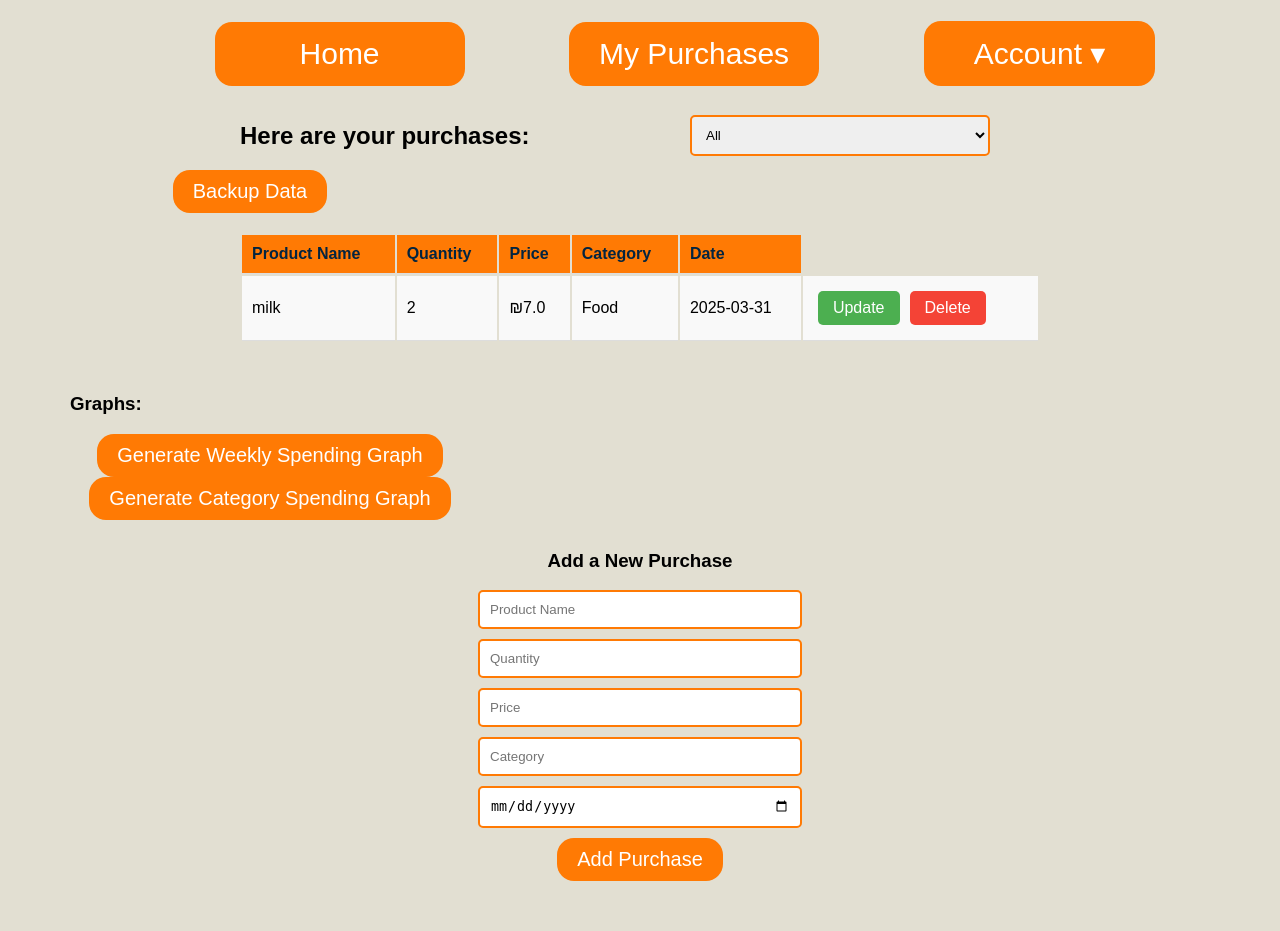
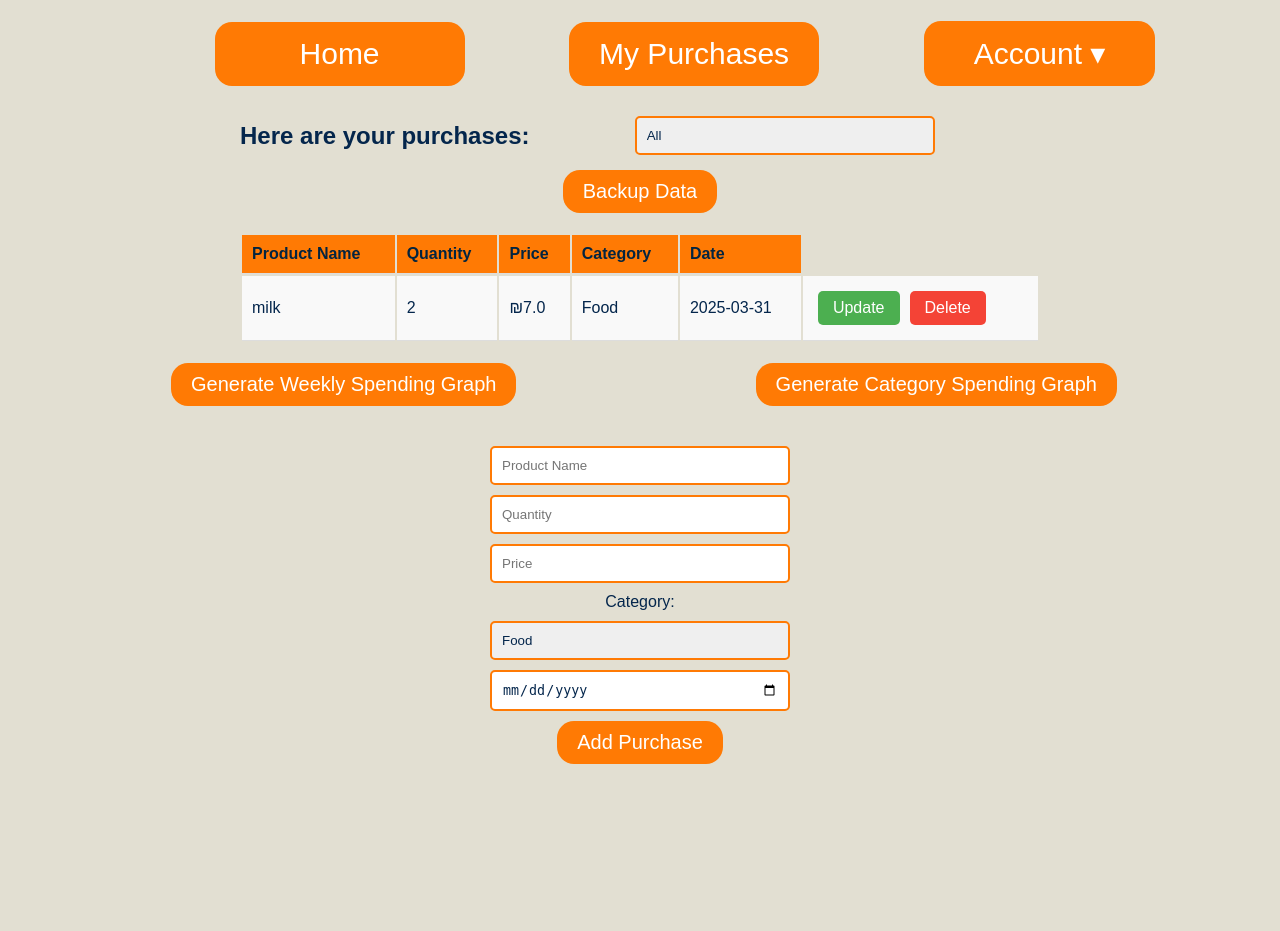
Before and after one commit to tamarmmi123/shoppingManagement, a Flask app: page /purchases in a window 1280 px wide. Shown: the part 489-1420 px from the top of the page. After the commit the page ends 1253 px from the top, so only its background shows below. Run offline with Flask 3, Linux system fonts and the light colour scheme; a user stored in the database is signed in; data comes from the database, SQL or seed files in the repository; both versions use the stored data as it was after the commit.

Commit message:
add category select options

```diff
--- a/main.py
+++ b/main.py
@@ -10,13 +10,15 @@ import matplotlib.pyplot as plt
 import io
 
 
-app = Flask(__name__)
+app = Flask(__name__, template_folder="templates")
 app.config["SQLALCHEMY_DATABASE_URI"] = "sqlite:///shoppingManagement.db"
 app.config["SQLALCHEMY_TRACK_MODIFICATIONS"] = False
 app.secret_key = "my_secret_key"
 
 
 DATABASE = "shoppingManagement.db"
+
+CATEGORIES = ["Food", "Transport", "Clothing", "Entertainment"]
 
 db.init_app(app)
 
@@ -134,74 +136,66 @@ def purchases():
 
     user_purchases = Purchase.query.filter_by(user_id=user.id).all()
 
-    for p in user_purchases:
-        print(f"Purchase: {p.prodName}, {p.qty}, {p.price}, {p.category}, {p.date}")
+    categories = ["Food", "Transport", "Clothing", "Entertainment", "Other"]  # Ensure this list is included
 
-    return render_template("purchases.html", user=user, purchases=user_purchases)
+    return render_template("purchases.html", user=user, purchases=user_purchases, categories=categories)
 
-@app.route("/add_purchase", methods=["GET", "POST"])
+
+from datetime import datetime
+
+@app.route('/add_purchase', methods=['POST'])
 def add_purchase():
-    error_message = None
-    seccess_message = None
     if "user_id" not in session:
-        error_message = "You must be logged in to add a purchase!"
-        return redirect(url_for("login"))
+        return "Unauthorized", 403
 
-    user_id = session["user_id"]
-    prod_name = request.form.get("prodName")
-    qty = request.form.get("qty")
-    price = request.form.get("price")
-    category = request.form.get("category")
-    date_purchased = request.form.get("date")
+    categories = ["Food", "Transport", "Clothing", "Entertainment"]
 
-    if not prod_name or not qty or not price or not category:
-        error_message = "All fields are required!", "danger"
-        return redirect(url_for("add_purchase"))
+    category = request.form['category']
 
-    date_obj = datetime.strptime(date_purchased, "%Y-%m-%d")
+    if category == "Other" and request.form.get('custom_category'):
+        category = request.form['custom_category'].strip()
+
+    date_str = request.form['date']
+    date_obj = datetime.strptime(date_str, '%Y-%m-%d').date()
 
     new_purchase = Purchase(
-        prodName=prod_name,
-        qty=int(qty),
-        price=float(price),
+        prodName=request.form['prodName'],
+        qty=int(request.form['qty']),
+        price=float(request.form['price']),
         category=category,
         date=date_obj,
-        user_id=user_id
+        user_id=session["user_id"]
     )
 
     db.session.add(new_purchase)
     db.session.commit()
 
+    return redirect(url_for('purchases'))
 
-    seccess_message ="Purchase added successfully!"
-    return redirect(url_for("purchases"))
 
-@app.route("/update_purchase/<int:id>", methods=["GET", "POST"])
+
+@app.route('/update_purchase/<int:id>', methods=['GET', 'POST'])
 def update_purchase(id):
-    error_message = None
-    success_message = None
-    if "user_id" not in session:
-        error_message = "You must be logged in to add a purchase!"
-        return redirect(url_for("login"))
+    categories = ["Food", "Transport", "Clothing", "Entertainment"]
+    purchase = Purchase.query.get_or_404(id)
 
-    purchase = Purchase.query.get(id)
+    if request.method == "POST":
+        category = request.form['category']
 
-    if not purchase:
-        error_message = "Purchase not found!"
-        return redirect(url_for("purchases"))
+        if category == "Other" and request.form.get('custom_category'):
+            category = request.form['custom_category'].strip()
 
-    if request.method == "GET":
-        return render_template("updatePurchase.html", purchase=purchase)
+        purchase.prodName = request.form['prodName']
+        purchase.qty = int(request.form['qty'])
+        purchase.price = float(request.form['price'])
+        purchase.category = category
+        purchase.date = datetime.strptime(request.form['date'], '%Y-%m-%d').date()
 
-    purchase.prodName = request.form["prodName"]
-    purchase.qty = int(request.form["qty"])
-    purchase.price = float(request.form["price"])
-    purchase.category = request.form["category"]
-    purchase.date = datetime.strptime(request.form["date"], "%Y-%m-%d")
+        db.session.commit()
+        return redirect(url_for('purchases'))
 
-    db.session.commit()
-    success_message = "Purchase updated successfully!"
-    return redirect(url_for("purchases"))
+    return render_template('updatePurchase.html', purchase=purchase, categories=categories)
+
 
 @app.route("/delete_purchase/<int:id>", methods=["GET", "DELETE"])
 def delete_purchase(id):
--- a/static/styles.css
+++ b/static/styles.css
@@ -1,4 +1,7 @@
 /*-------- base ----------*/
+*{
+    color: rgb(4, 38, 76);
+}
 .container{
     padding-left: 20px;
     padding-right: 20px;
@@ -73,7 +76,6 @@ div ul li a, .dropbtn {
 .dropdown-content a:hover {
     background-color: rgb(230, 100, 0);
 }
-
 
 
 .welcome-container {
@@ -168,7 +170,9 @@ form {
     max-width: 400px;
     width: 100%;
     align-items: center;
+    margin: 0 auto;
 }
+
 
 input, select {
     padding: 10px;
@@ -176,6 +180,8 @@ input, select {
     border-radius: 5px;
     width: 100%;
     max-width: 300px;
+    box-sizing: border-box;
+    appearance: none;
 }
 
 h3 {
@@ -220,6 +226,14 @@ form button {
     background-color: #d32f2f;
 }
 
+.graphContainer {
+    display: flex;
+    justify-content: center; /* Centers horizontally */
+    align-items: center; /* Centers vertically */
+    gap: 5px; /* Reduce spacing between buttons */
+    margin-bottom: 5vh;
+}
+
 
 /* -------log in and register--------- */
 .auth-container {
@@ -227,8 +241,8 @@ form button {
     flex-direction: column;
     justify-content: center;
     align-items: center;
-    min-height: 80vh; /* Instead of 100vh */
-    margin-top: 30px; /* Add some spacing from the top */
+    min-height: 80vh;
+    margin-top: 30px;
 }
 
 .auth-container h2 {
--- a/templates/purchases.html
+++ b/templates/purchases.html
@@ -13,10 +13,13 @@
 
     <form method="GET" action="{{ url_for('filter_purchases') }}">
         <select name="filter" onchange="this.form.submit()">
-            <option value="none" {% if request.args.get('filter') == 'none' %}selected{% endif %}>All</option>
-            <option value="last_week" {% if request.args.get('filter') == 'last_week' %}selected{% endif %}>Last Week</option>
-            <option value="last_year" {% if request.args.get('filter') == 'last_year' %}selected{% endif %}>Last Year</option>
-            <option value="custom_range" {% if request.args.get('filter') == 'custom_range' %}selected{% endif %}>Custom Range</option>
+            <option value="none" {% if request.args.get('filter')=='none' %}selected{% endif %}>All</option>
+            <option value="last_week" {% if request.args.get('filter')=='last_week' %}selected{% endif %}>Last Week
+            </option>
+            <option value="last_year" {% if request.args.get('filter')=='last_year' %}selected{% endif %}>Last Year
+            </option>
+            <option value="custom_range" {% if request.args.get('filter')=='custom_range' %}selected{% endif %}>Custom
+                Range</option>
         </select>
 
         {% if request.args.get('filter') == 'custom_range' %}
@@ -55,7 +58,8 @@
             <td>
                 <div class="action-buttons">
                     <a href="/update_purchase/{{ purchase.id }}" class="update-btn">Update</a>
-                    <a href="/delete_purchase/{{ purchase.id }}" class="delete-btn" onclick="return confirm('Are you sure you want to delete this purchase?')">Delete</a>
+                    <a href="/delete_purchase/{{ purchase.id }}" class="delete-btn"
+                        onclick="return confirm('Are you sure you want to delete this purchase?')">Delete</a>
                 </div>
             </td>
         </tr>
@@ -65,8 +69,7 @@
 </div>
 {% endif %}
 
-<div class="container">
-    <h3>Graphs:</h3>
+<div class="graphContainer">
     <form action="{{ url_for('weekly_expenses') }}" method="get">
         <button type="submit">Generate Weekly Spending Graph</button>
     </form>
@@ -85,15 +88,19 @@
 {% endif %}
 {% endif %}
 
-<div class="form-container">
-    <h3>Add a New Purchase</h3>
 <form action="{{ url_for('add_purchase') }}" method="post">
     <input type="text" name="prodName" placeholder="Product Name" required>
     <input type="number" name="qty" placeholder="Quantity" required>
     <input type="number" step="0.01" name="price" placeholder="Price" required>
-        <input type="text" name="category" placeholder="Category" required>
+
+    <label for="category">Category:</label>
+    <select name="category" required>
+        {% for category in categories %}
+            <option value="{{ category }}">{{ category }}</option>
+        {% endfor %}
+    </select>
     <input type="date" name="date" required>
     <button type="submit">Add Purchase</button>
 </form>
-</div>
+
 {% endblock %}
```
Also changed, not shown: templates/index.html (+0 -10 lines), templates/updatePurchase.html (+17 -9 lines), instance/shoppingManagement.db, static/monthly_avg_spending.png (deleted). Lines whose indentation alone changed are shown as unchanged.
